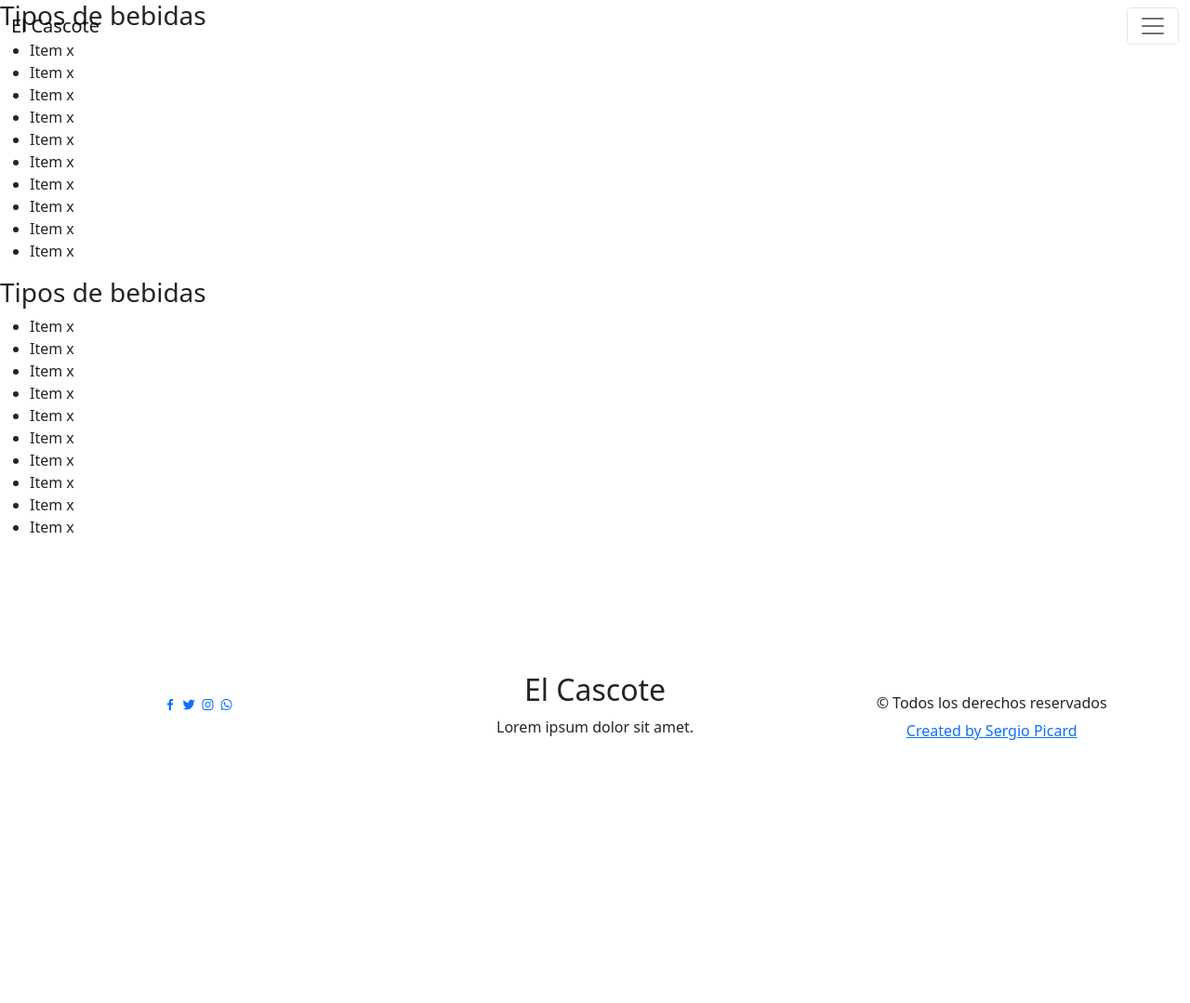
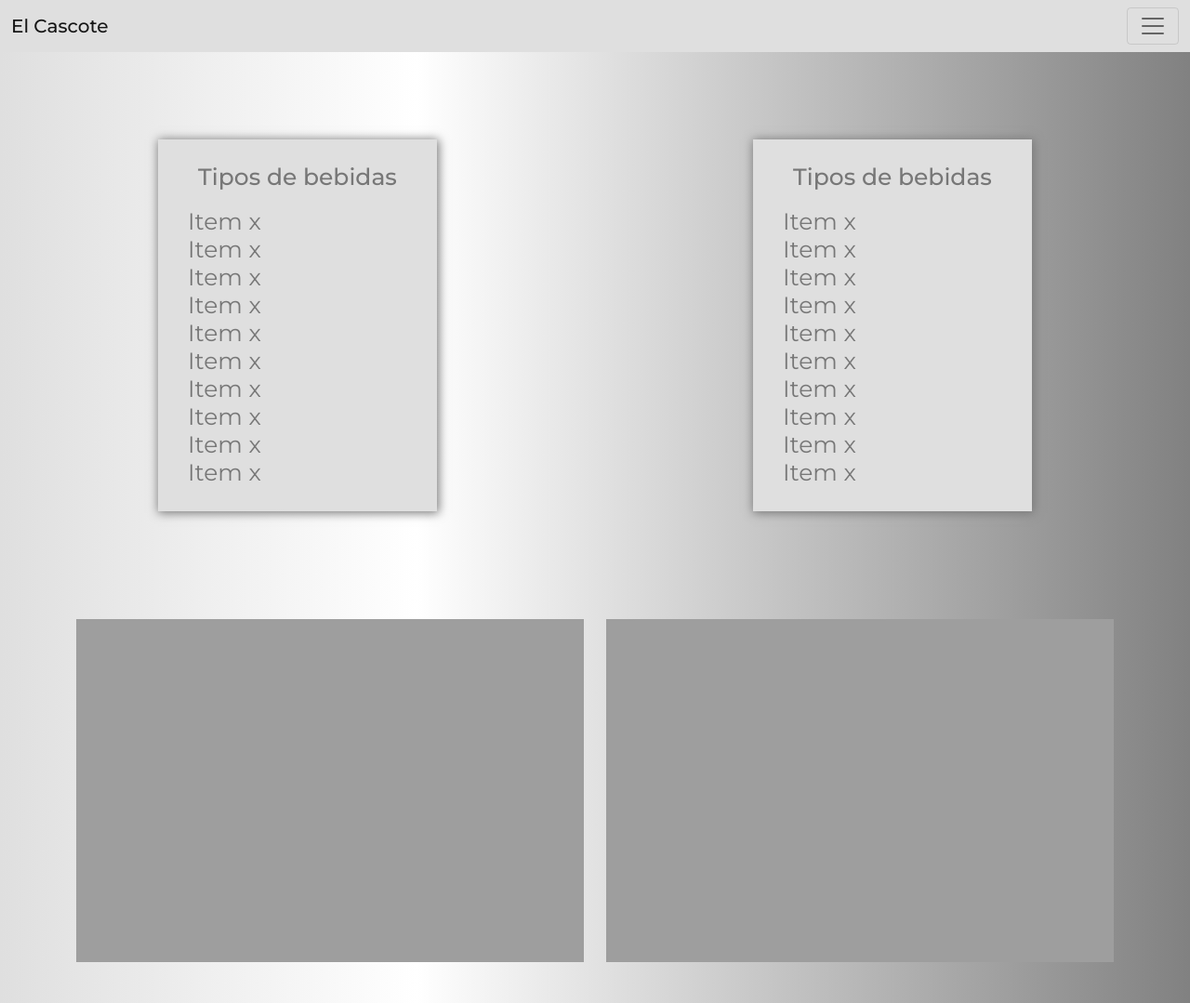
Before and after one commit to sp305/proyecto.coder, a plain HTML site: page bebidas.html in a window 1280 px wide. Shown: the top 1079 px of the page at 93% size. Before the commit the page ends 810 px from the top, so only its background shows below. Drawn offline with nearby package versions, Linux system fonts and the light colour scheme; the site is published under a folder, as on GitHub Pages, so addresses that start at the root find nothing.

Commit message:
Update bebidas.html

```diff
--- a/bebidas.html
+++ b/bebidas.html
@@ -9,7 +9,7 @@
         <link rel="preconnect" href="https://fonts.gstatic.com" crossorigin>
         <link href="https://fonts.googleapis.com/css2?family=Montserrat:wght@200;400;500&display=swap" rel="stylesheet">
         <link href="https://cdn.jsdelivr.net/npm/bootstrap@5.1.3/dist/css/bootstrap.min.css" rel="stylesheet" integrity="sha384-1BmE4kWBq78iYhFldvKuhfTAU6auU8tT94WrHftjDbrCEXSU1oBoqyl2QvZ6jIW3" crossorigin="anonymous">
-        <link rel="stylesheet" href="/CSS/estilos.css">
+        <link rel="stylesheet" href="CSS/estilos.css">
         <link href='https://unpkg.com/boxicons@2.1.2/css/boxicons.min.css' rel='stylesheet'>
         <link href="https://fonts.googleapis.com/css2?family=Dosis:wght@300&display=swap" rel="stylesheet">
 
@@ -106,12 +106,12 @@
 </section>
 <div class="container" id="bebidas">
   <div class="row">
-    <div class="col-sm mt-3"><img class="gallery__img" src="/IMG/bebida.jpg" alt=""></div>
-    <div class="col-sm mt-3"><img class="gallery__img" src="/IMG/bebida2.jpg" alt=""></div>
+    <div class="col-sm mt-3"><img class="gallery__img" src="IMG/bebida.jpg" alt=""></div>
+    <div class="col-sm mt-3"><img class="gallery__img" src="IMG/bebida2.jpg" alt=""></div>
   </div>
   <div class="row">
-    <div class="col-sm mt-3"><img class="gallery__img" src="/IMG/bebida.jpg" alt=""></div>
-    <div class="col-sm mt-3"><img class="gallery__img" src="/IMG/bebida2.jpg" alt=""></div>
+    <div class="col-sm mt-3"><img class="gallery__img" src="IMG/bebida.jpg" alt=""></div>
+    <div class="col-sm mt-3"><img class="gallery__img" src="IMG/bebida2.jpg" alt=""></div>
   </div>
 </div>
 <footer id="contacto" class="container-fluid w-100 text-center wx-auto mt-5">
```
